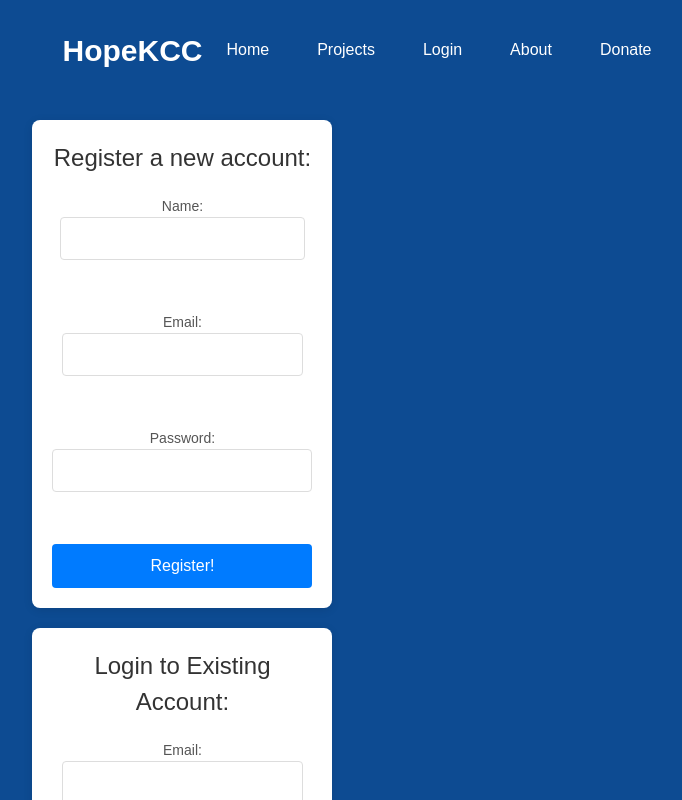
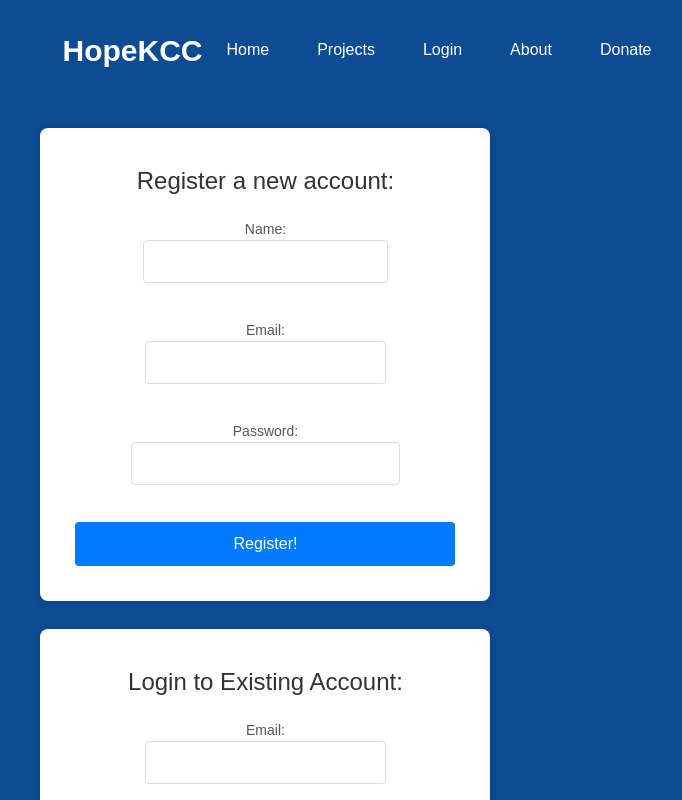
Before and after one commit to cruzgonzalez718/hkccfinal, a React (Create React App) app in the folder client/: page /login in a window 1280 px wide. Shown: the top 800 px of the page, without its empty margins (271-953 px from the left). Built offline with nearby package versions, Linux system fonts and the light colour scheme.

Commit message:
Update Login.css
changed login ui a little bit to be more wide

```diff
--- a/client/src/pages/Login.css
+++ b/client/src/pages/Login.css
@@ -1,6 +1,7 @@
+/* i have no idea why it is not centering on fullscreen */
 body {
   font-family: Arial, sans-serif;
-  background-color: #0d4b92; /* Replace with your original background color */
+  background-color: #0d4b92;
   margin: 0;
   padding: 0;
   display: flex;
@@ -11,11 +12,11 @@ body {
 
 .RegForm, .LoginForm {
   background-color: #fff;
-  padding: 20px;
+  padding: 35px;
   border-radius: 8px;
   box-shadow: 0 2px 10px rgba(0, 0, 0, 0.1);
-  width: 300px;
-  margin: 20px;
+  width: 450px;
+  margin: 28px;
 }
 
 .RegForm h2, .LoginForm h2 {
@@ -28,14 +29,14 @@ body {
 .RegForm label, .LoginForm label {
   display: block;
   font-size: 14px;
-  margin-bottom: 8px;
+  margin-bottom: 3px;
   color: #555;
 }
 
 .RegForm input, .LoginForm input {
   width: 100%;
   padding: 10px;
-  margin-bottom: 20px;
+  margin-bottom: 10px;
   border: 1px solid #ddd;
   border-radius: 4px;
   font-size: 14px;
```
